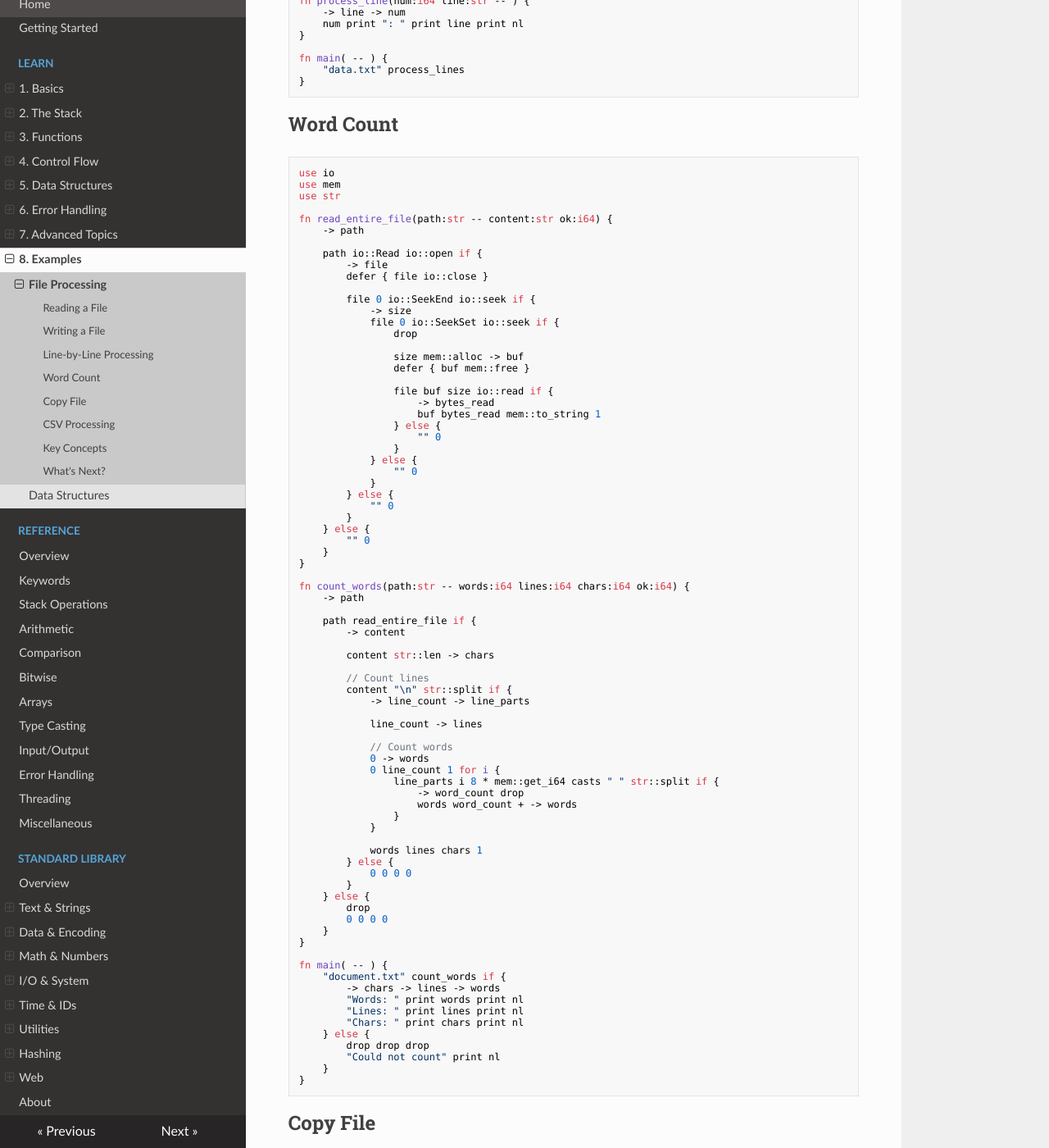
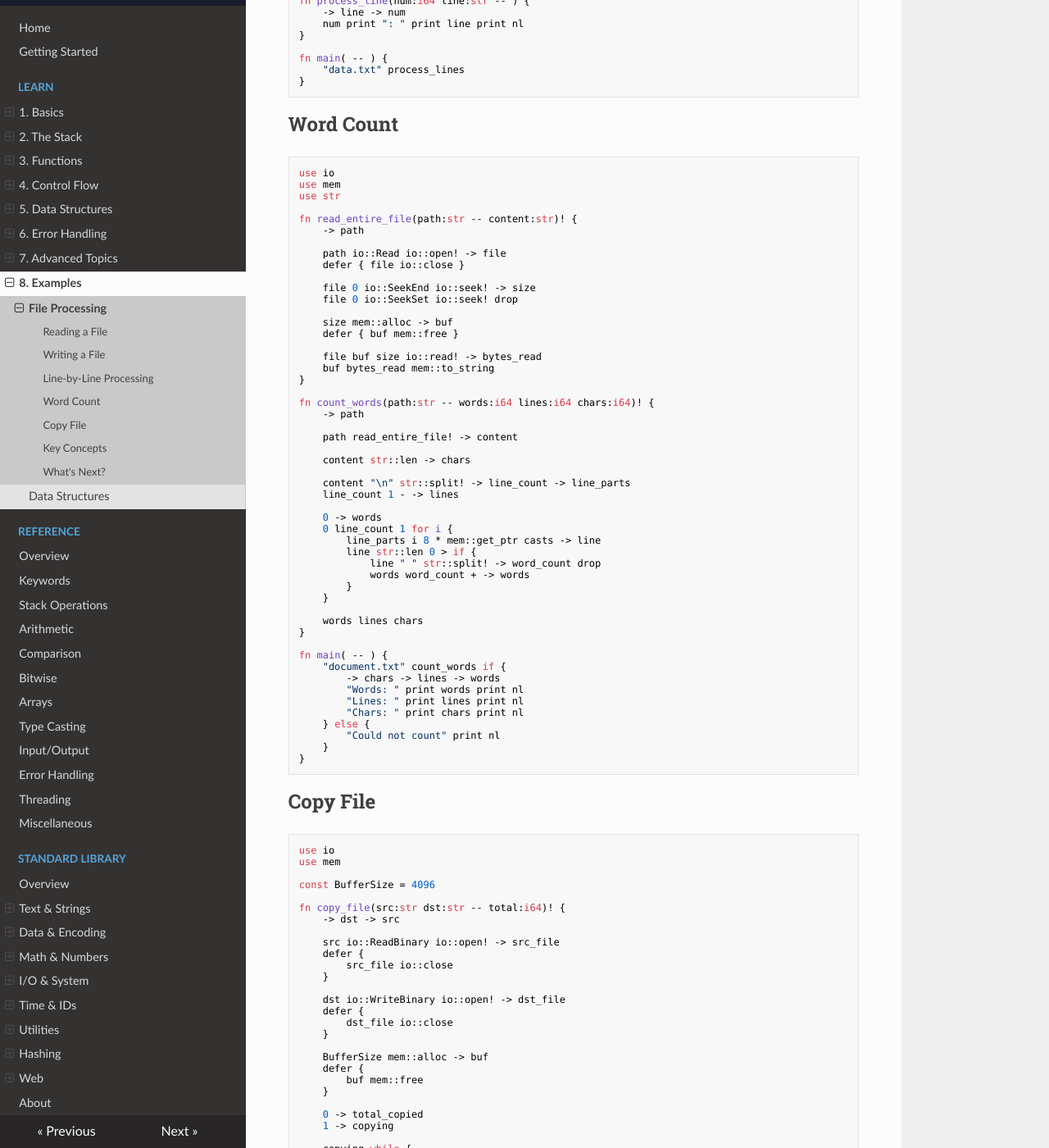
Before and after one commit to quadrate-language/quadrate, an MkDocs documentation site: the page built from docs/docs/docs/learn/8-examples/file-processing.md, in a window 1280 px wide and 1400 px high, scrolled down 2103 px. Shown: the whole window at 82% size. Built offline with MkDocs 1.6.1, drawn with Linux system fonts in a browser that asks for light colours; nearby versions of some CDN libraries; some of the changed text lies outside the part shown.

Commit message:
Update file processing docs

````diff
--- a/docs/docs/docs/learn/8-examples/file-processing.md
+++ b/docs/docs/docs/learn/8-examples/file-processing.md
@@ -148,69 +148,42 @@ use io
 use mem
 use str
 
-fn read_entire_file(path:str -- content:str ok:i64) {
+fn read_entire_file(path:str -- content:str)! {
 	-> path
 
-	path io::Read io::open if {
-		-> file
-		defer { file io::close }
+	path io::Read io::open! -> file
+	defer { file io::close }
 
-		file 0 io::SeekEnd io::seek if {
-			-> size
-			file 0 io::SeekSet io::seek if {
-				drop
+	file 0 io::SeekEnd io::seek! -> size
+	file 0 io::SeekSet io::seek! drop
 
-				size mem::alloc -> buf
-				defer { buf mem::free }
+	size mem::alloc -> buf
+	defer { buf mem::free }
 
-				file buf size io::read if {
-					-> bytes_read
-					buf bytes_read mem::to_string 1
-				} else {
-					"" 0
-				}
-			} else {
-				"" 0
-			}
-		} else {
-			"" 0
-		}
-	} else {
-		"" 0
-	}
+	file buf size io::read! -> bytes_read
+	buf bytes_read mem::to_string
 }
 
-fn count_words(path:str -- words:i64 lines:i64 chars:i64 ok:i64) {
+fn count_words(path:str -- words:i64 lines:i64 chars:i64)! {
 	-> path
 
-	path read_entire_file if {
-		-> content
+	path read_entire_file! -> content
 
-		content str::len -> chars
+	content str::len -> chars
 
-		// Count lines
-		content "\n" str::split if {
-			-> line_count -> line_parts
+	content "\n" str::split! -> line_count -> line_parts
+	line_count 1 - -> lines
 
-			line_count -> lines
+	0 -> words
+	0 line_count 1 for i {
+		line_parts i 8 * mem::get_ptr casts -> line
+		line str::len 0 > if {
+			line " " str::split! -> word_count drop
+			words word_count + -> words
+		}
+	}
 
-			// Count words
-			0 -> words
-			0 line_count 1 for i {
-				line_parts i 8 * mem::get_i64 casts " " str::split if {
-					-> word_count drop
-					words word_count + -> words
-				}
-			}
-
-			words lines chars 1
-		} else {
-			0 0 0 0
-		}
-	} else {
-		drop
-		0 0 0 0
-	}
+	words lines chars
 }
 
 fn main( -- ) {
@@ -220,7 +193,6 @@ fn main( -- ) {
 		"Lines: " print lines print nl
 		"Chars: " print chars print nl
 	} else {
-		drop drop drop
 		"Could not count" print nl
 	}
 }
@@ -232,165 +204,50 @@ fn main( -- ) {
 use io
 use mem
 
-const BUFFER_SIZE = 4096
+const BufferSize = 4096
 
-fn copy_file(src:str dst:str -- ok:i64) {
+fn copy_file(src:str dst:str -- total:i64)! {
 	-> dst -> src
 
-	src io::ReadBinary io::open if {
-		-> src_file
-		defer { src_file io::close }
+	src io::ReadBinary io::open! -> src_file
+	defer {
+		src_file io::close
+	}
 
-		dst io::WriteBinary io::open if {
-			-> dst_file
-			defer { dst_file io::close }
+	dst io::WriteBinary io::open! -> dst_file
+	defer {
+		dst_file io::close
+	}
 
-			BUFFER_SIZE mem::alloc -> buf
-			defer { buf mem::free }
+	BufferSize mem::alloc -> buf
+	defer {
+		buf mem::free
+	}
 
-			0 -> total_copied
-			1 -> copying
+	0 -> total_copied
+	1 -> copying
 
-			copying while {
-				src_file buf BUFFER_SIZE io::read if {
-					-> bytes_read
-					bytes_read 0 == if {
-						0 -> copying
-					} else {
-						dst_file buf bytes_read io::write if {
-							drop
-							total_copied bytes_read + -> total_copied
-						} else {
-							0 -> copying
-						}
-					}
-				} else {
-					0 -> copying
-				}
-			}
+	copying while {
+		src_file buf BufferSize io::read! -> bytes_read
+		bytes_read 0 == if {
+			0 -> copying
+		} else {
+			dst_file buf bytes_read io::write! drop
+			total_copied bytes_read + -> total_copied
+		}
+		copying
+	}
 
-			"Copied " print total_copied print " bytes" print nl
-			1
-		} else {
-			0
-		}
-	} else {
-		0
-	}
+	total_copied
 }
 
 fn main( -- ) {
 	"input.txt" "output.txt" copy_file if {
-		"Copy successful" print nl
+		-> total
+		"Copied " print total print " bytes" print nl
 	} else {
 		"Copy failed" print nl
 	}
-}
-```
-
-## CSV Processing
-
-```qd
-use io
-use mem
-use str
-use strconv
-
-fn read_entire_file(path:str -- content:str ok:i64) {
-	-> path
-
-	path io::Read io::open if {
-		-> file
-		defer { file io::close }
-
-		file 0 io::SeekEnd io::seek if {
-			-> size
-			file 0 io::SeekSet io::seek if {
-				drop
-
-				size mem::alloc -> buf
-				defer { buf mem::free }
-
-				file buf size io::read if {
-					-> bytes_read
-					buf bytes_read mem::to_string 1
-				} else {
-					"" 0
-				}
-			} else {
-				"" 0
-			}
-		} else {
-			"" 0
-		}
-	} else {
-		"" 0
-	}
-}
-
-struct Record {
-	name:str
-	age:i64
-	city:str
-}
-
-fn get_str(arr:ptr idx:i64 -- s:str) {
-	-> idx -> arr
-	arr idx 8 * mem::get_i64 casts
-}
-
-fn parse_csv_line(line:str -- record:ptr ok:i64) {
-	-> line
-
-	line "," str::split if {
-		-> count -> fields
-		count 3 != if {
-			0 0
-		} else {
-			fields 0 get_str -> name
-			fields 1 get_str strconv::atoi -> age
-			fields 2 get_str -> city
-
-			Record { name = name age = age city = city } 1
-		}
-	} else {
-		0 0
-	}
-}
-
-fn process_csv(path:str -- ) {
-	-> path
-
-	path read_entire_file if {
-		-> content
-		content "\n" str::split if {
-			-> line_count -> lines
-			1 -> first  // Skip header
-
-			0 line_count 1 for i {
-				first if {
-					0 -> first
-				} else {
-					lines i get_str parse_csv_line if {
-						-> record
-						record @name print
-						" is " print
-						record @age print
-						" years old from " print
-						record @city print nl
-					} else {
-						drop
-					}
-				}
-			}
-		}
-	} else {
-		drop
-	}
-}
-
-fn main( -- ) {
-	"data.csv" process_csv
 }
 ```
 
````
